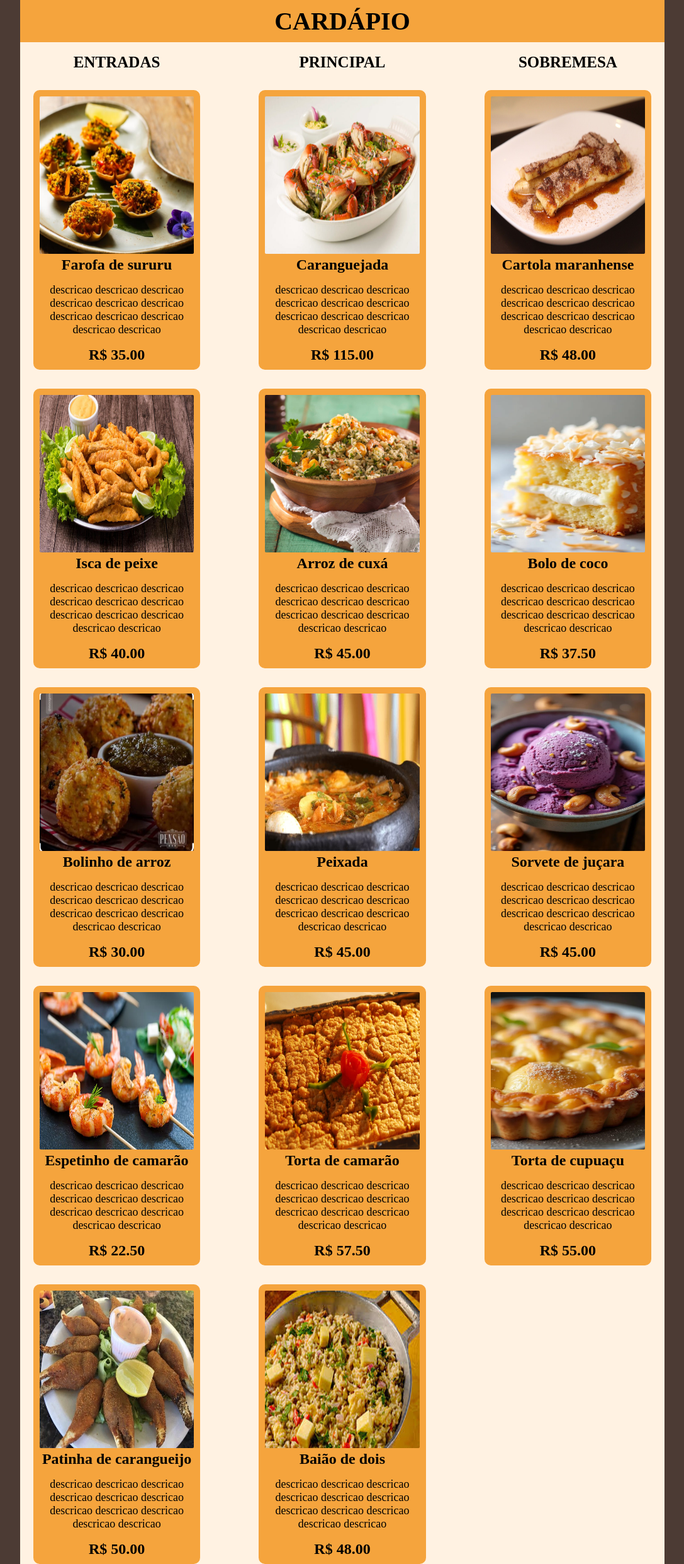
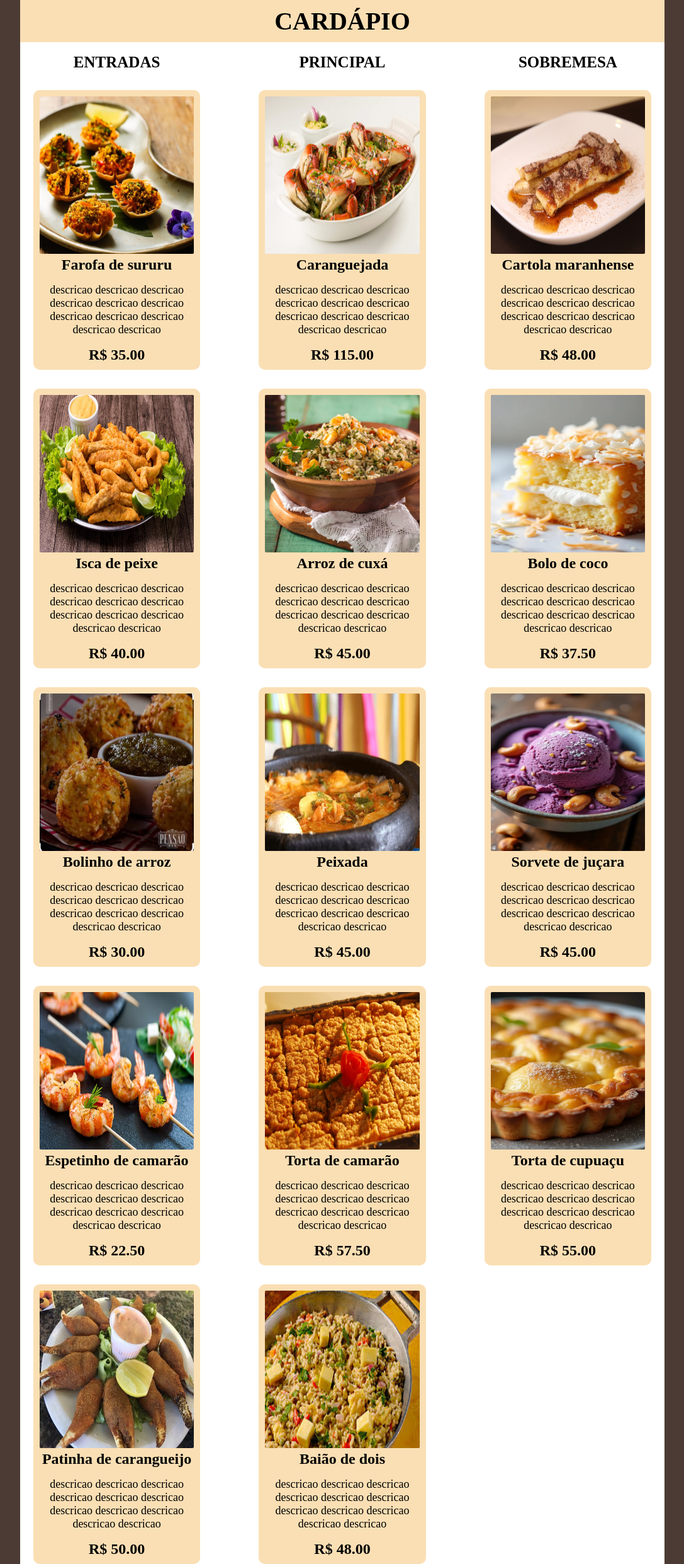
Before and after one commit to hitvizeris/TCC, a Flask app: page /cardapio in a window 1280 px wide. Shown: the whole page at 63% size, without its empty margins (96-1183 px from the left). Run offline with Flask 3, Linux system fonts and the light colour scheme; data comes from the database, SQL or seed files in the repository.

Commit message:
ajuste cor tudo

```diff
--- a/static/css/cardapio.css
+++ b/static/css/cardapio.css
@@ -1,14 +1,19 @@
+:root{
+    --cor1: #ffffff;
+    --cor2: #fadfb4;
+    --cor3: #4c3b34;
+}
 *{
     margin: 0;
     top: 0;
 }
 body{
     height: 100%;
-    background-color: #4c3b34;
+    background-color: var(--cor3);
 }
 
 .titulo{
-    background-color: #f5a43d;
+    background-color: var(--cor2);
     font-size: 40px;
     margin: 0 auto;
     text-align: center;
@@ -16,14 +21,14 @@ body{
 }
 
 .divPrincipal{
-    background-color: #fff2e2;
+    background-color: var(--cor1);
     height: 100%;
     width: 80%;
     margin: 0 auto;
 }
 
 .comidas01{
-    background-color: #fff2e2;
+    background-color: var(--cor1);
     width: 100%;
     display: flex;
     justify-content: space-between;
@@ -35,7 +40,7 @@ body{
 .divCategoria{
     height: 100%;
     width: 30%;
-    background-color: #fff2e2;
+    background-color: var(--cor1);
     display: flex;
     flex-direction: column;
     gap: 30px;
@@ -46,8 +51,8 @@ body{
 .divPrato{
     width: 80%;
     margin: 0;
-    background-color: #f5a43d;
-    border: 10px solid #f5a43d;
+    background-color: var(--cor2);
+    border: 10px solid var(--cor2);
     border-radius:  10px;
 }
 .divPrato p{
@@ -90,7 +95,7 @@ body{
     }
     .divPrato{
         width: 88%;
-        border: 5px solid #f5a43d;
+        border: 5px solid var(--cor2);
     }
     .divPrato h2{
         font-size: 14px;
--- a/static/css/style.css
+++ b/static/css/style.css
@@ -3,7 +3,7 @@
 :root{
     --cor1: #ffffff;
     --cor2: #fadfb4;
-    --cor3: #593325;
+    --cor3: #4c3b34;
 }
 *{ margin: 0;
     padding: 0;
```
Also changed, not shown: static/css/local.css (+9 -4 lines), static/css/quem.css (+12 -7 lines).
